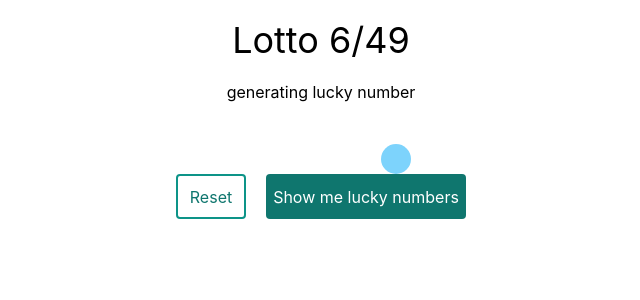
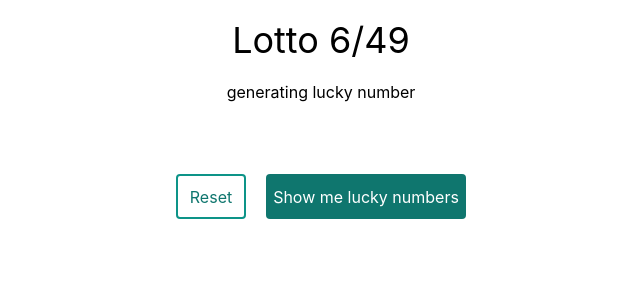
Before and after one commit to FbW-22-E04/spa-components-state-lotto-ItanglishDev, a React (Create React App) app: page / in a window 1280 px wide. Shown: the top 300 px of the page, without its empty margins (319-959 px from the left). Built offline with nearby package versions, Linux system fonts and the light colour scheme; the HTML template or start-up script is replaced by a standard one.

Commit message:
cleaned up code

```diff
--- a/src/components/numbers/NumbersSection.js
+++ b/src/components/numbers/NumbersSection.js
@@ -2,40 +2,34 @@ import { useState } from "react";
 
 function NumbersSection() {
 
-  // const lastNumberArray = []
-  // const firstSixRandomsArray = []
+  const firstFive = [, , , , ,]
+  const lastOne = []
 
-  const [round, setRound] = useState(new Array(5).fill(false))
-  const [lastRound, setLastRound] = useState(new Array(1).fill(false))
+  const [round, setRound] = useState(firstFive)
+  const [lastRound, setLastRound] = useState(lastOne)
 
   const randomNumbers = () => {
 
     round.map((item) =>
       item = Math.floor(Math.random() * 64)
     )
-    // const firstSixRandom =
-    // console.log(firstSixRandom);
 
     const firstSixRandomsArray = [...round]
-    // const firstSixRandomsArray = [...firstSixRandom]
 
     setRound(firstSixRandomsArray)
 
+    const lastRandom = Math.floor(Math.random() * 10)
 
-    const lastRandom = Math.floor(Math.random() * 10)
-    const lastNumberArray = [...lastRound, lastRandom]
+    setLastRound(lastRandom)
 
-    setLastRound(lastNumberArray)
-
-    // fullNumbers = round.concat(lastRound)
   }
 
   return (
     <div >
-      <div className="flex justify-center mt-[40px]" >
+      <div className="flex justify-center mt-[40px] mb-[30px]" >
         {
           round.map((item, idx) =>
-            <div key={idx} className='border-3border-solid border-sky-300 w-[30px] h-[30px] rounded-full' >{item}</div>
+            <div key={idx} className='border-3 border-solid border-sky-300 w-[30px] h-[30px] rounded-full' >{item}</div>
           )
         }
         {
```
